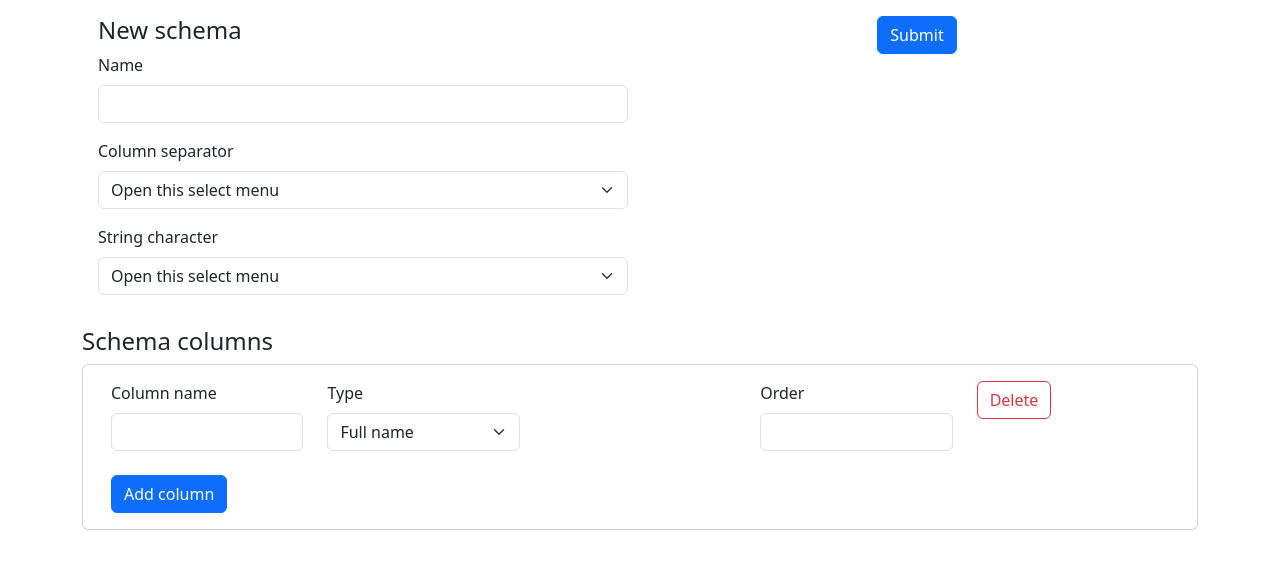
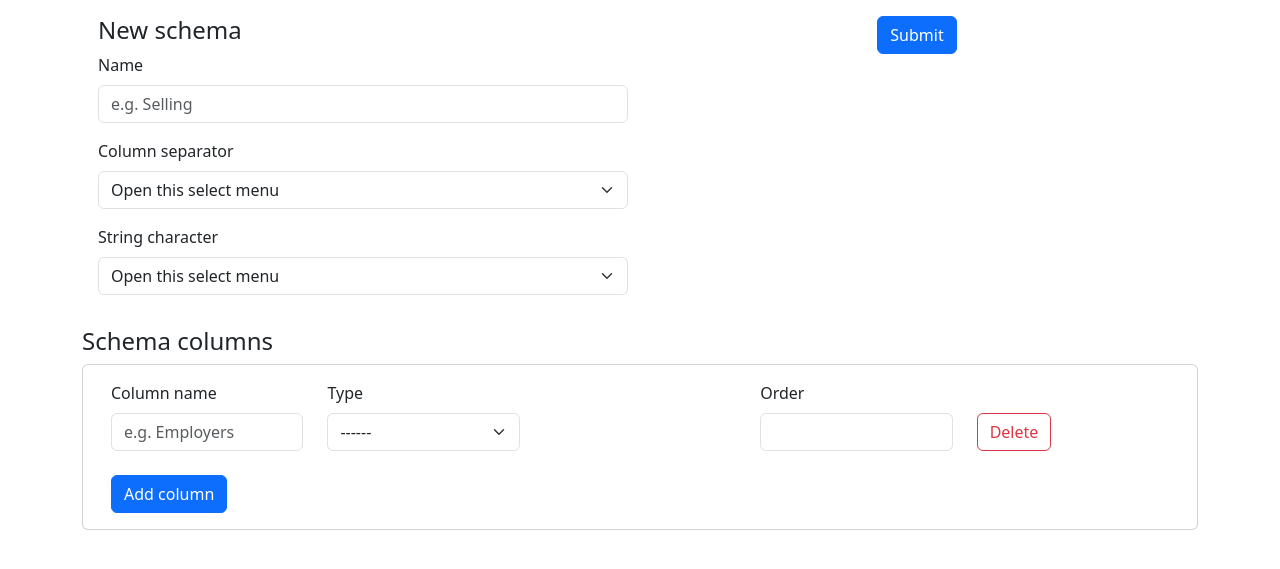
Before and after one commit to Kalinka5/FakeCSV, a Django app: template FakeCSV/CSV_converter/templates/new_schema.html in a window 1280 px wide. Shown: the part 56-625 px from the top of the page. Run offline with Django 3.2, Linux system fonts and the light colour scheme; the template is opened without the code that fills it, so the values that code supplies are empty; some libraries are stand-ins or nearby versions.

Commit message:
Update Edit schema and New schema templates.
Move column "Delete" button in the input row. Created delete_btn.css to
move the button.

```diff
--- /dev/null
+++ b/FakeCSV/CSV_converter/static/css/delete_btn.css
@@ -0,0 +1,4 @@
+.special {
+    position: relative;
+    top: 32px;
+}
--- a/FakeCSV/CSV_converter/static/js/edit_schema.js
+++ b/FakeCSV/CSV_converter/static/js/edit_schema.js
@@ -48,7 +48,7 @@ addColumnButton.addEventListener('click', function() {
             <input id="order${formCount}" type="text" class="form-control" name="order">
         </div>
         <div class="col">
-            <button class="btn btn-outline-danger">Delete</button>
+        <button type="button" class="btn btn-outline-danger special">Delete</button>
         </div>
         </div>
     </div>
--- a/FakeCSV/CSV_converter/static/js/new_schema.js
+++ b/FakeCSV/CSV_converter/static/js/new_schema.js
@@ -28,12 +28,12 @@ addColumnButton.addEventListener('click', function() {
         <div class="row">
         <div class="col">
             <label for="column_name${formCount}" class="form-label">Column name</label>
-            <input type="text" id="column_name${formCount}" name="column_name" class="form-control">
+            <input type="text" id="column_name${formCount}" name="column_name" class="form-control" placeholder="e.g. Employers">
         </div>
         <div class="col">
             <label for="column_separator${formCount}" class="form-label">Type</label>
             <select class="form-select" name="type" id="column_separator${formCount}" aria-label="Default select example">
-            <option selected>Open this select menu</option>
+            <option selected>------</option>
             <option value="1">Full name</option>
             <option value="2">Job</option>
             <option value="3">Email</option>
@@ -62,7 +62,7 @@ addColumnButton.addEventListener('click', function() {
             <input id="order${formCount}" type="text" class="form-control" name="order" value="${formCount}">
         </div>
         <div class="col">
-            <button class="btn btn-outline-danger">Delete</button>
+            <button type="button" class="btn btn-outline-danger special">Delete</button>
         </div>
         </div>
     </div>
--- a/FakeCSV/CSV_converter/templates/edit_schema.html
+++ b/FakeCSV/CSV_converter/templates/edit_schema.html
@@ -2,6 +2,7 @@
 {% load static %}
 
 {% block css %}
+<link rel="preload" as="style" href="{% static 'css/delete_btn.css' %}" onload="this.rel = 'stylesheet'"/>
 <link rel="preload" as="style" href="{% static 'css/integer.css' %}" onload="this.rel = 'stylesheet'"/>
 {% endblock %}
 
@@ -95,7 +96,7 @@
                 <input id="order{{ forloop.counter }}" type="text" class="form-control" name="order" value="{{ column.order }}">
               </div>
               <div class="col">
-                <button class="btn btn-outline-danger" type="button">Delete</button>
+                <button type="button" class="btn btn-outline-danger special">Delete</button>
               </div>
             </div>
           </div>
@@ -144,7 +145,7 @@
               <input id="order" type="text" class="form-control" name="add_order">
             </div>
             <div class="col">
-              <button class="btn btn-outline-danger">Delete</button>
+              <button type="button" class="btn btn-outline-danger special">Delete</button>
             </div>
           </div>
         </div>
--- a/FakeCSV/CSV_converter/templates/new_schema.html
+++ b/FakeCSV/CSV_converter/templates/new_schema.html
@@ -2,6 +2,7 @@
 {% load static %}
 
 {% block css %}
+<link rel="preload" as="style" href="{% static 'css/delete_btn.css' %}" onload="this.rel = 'stylesheet'"/>
 <link rel="preload" as="style" href="{% static 'css/integer.css' %}" onload="this.rel = 'stylesheet'"/>
 {% endblock %}
 
@@ -14,7 +15,7 @@
           <h4>New schema</h4>
           <div class="mb-3">
             <label class="form-label">Name</label>
-            <input type="text" class="form-control" name="schema_name">
+            <input type="text" class="form-control" name="schema_name" placeholder="e.g. Selling">
           </div>
           <div class="mb-3">
             <label for="column_separator" class="form-label">Column separator</label>
@@ -49,13 +50,14 @@
           <div class="row">
             <div class="col">
               <label for="column_name" class="form-label">Column name</label>
-              <input type="text" id="column_name" name="add_column_name" class="form-control">
+              <input type="text" id="column_name" name="add_column_name" class="form-control" placeholder="e.g. Employers">
               <br>
               <button type="button" id="add-column-button" name="submit" class="btn btn-primary">Add column</button>
             </div>
             <div class="col">
               <label for="type">Type</label>
               <select class="form-select" name="type" id="type" aria-label="Type">
+                <option selected>------</option>
                 <option value="1">Full name</option>
                 <option value="2">Job</option>
                 <option value="3">Email</option>
@@ -84,7 +86,7 @@
               <input id="order" type="text" class="form-control" name="add_order">
             </div>
             <div class="col">
-              <button class="btn btn-outline-danger">Delete</button>
+              <button type="button" class="btn btn-outline-danger special">Delete</button>
             </div>
           </div>
         </div>
```
Also changed, not shown: FakeCSV/db.sqlite3.
